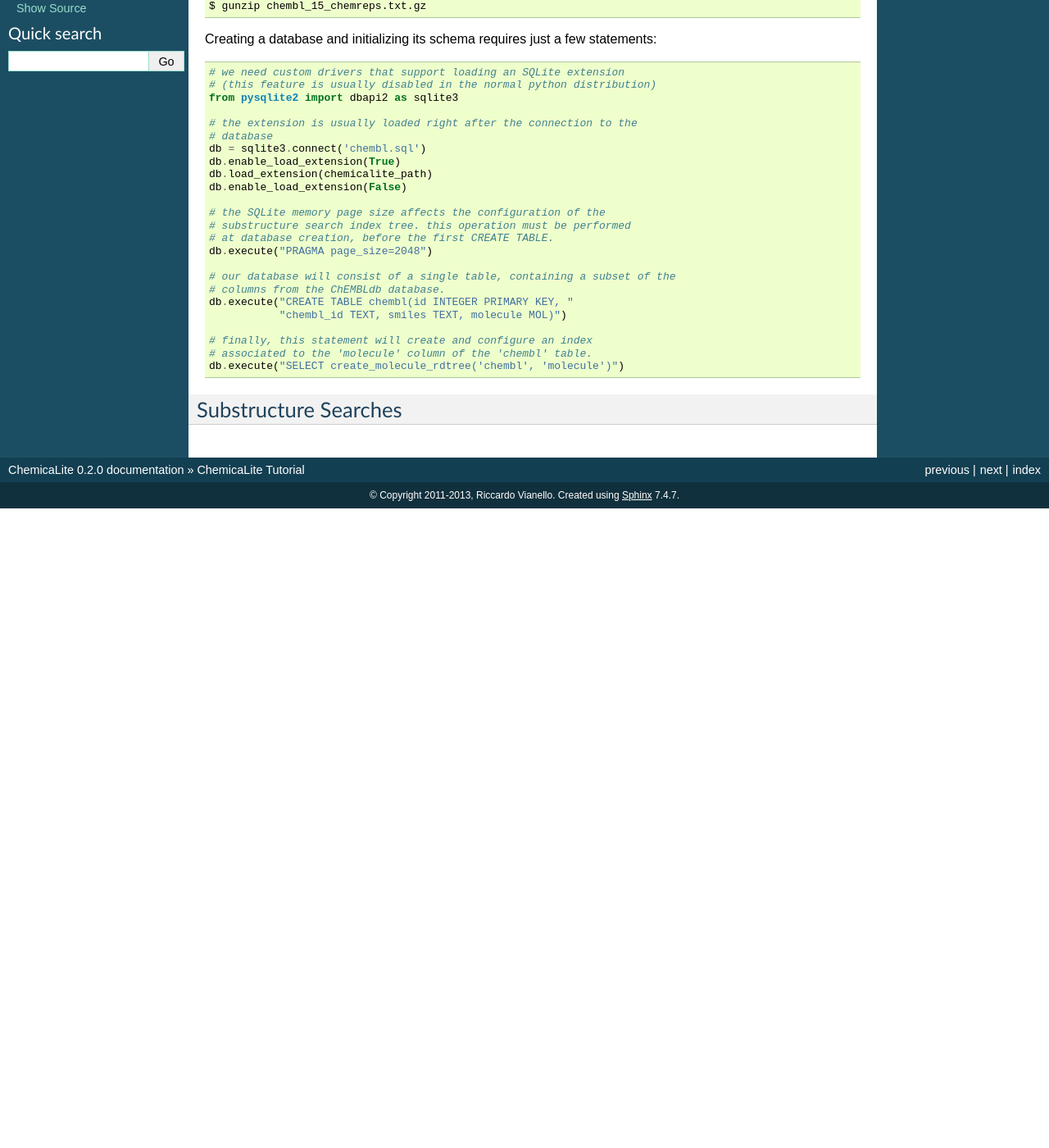
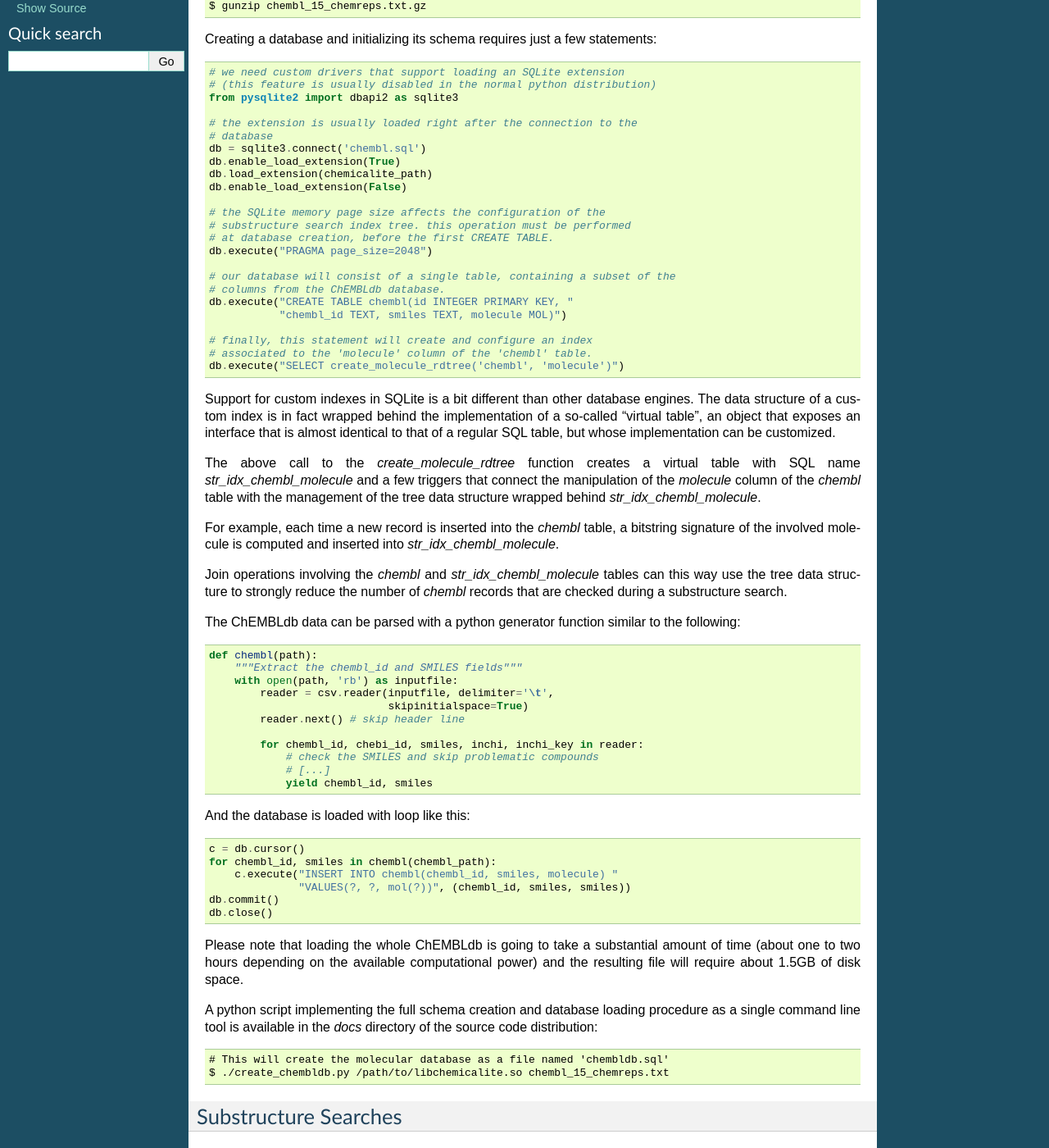
Before and after one commit to rvianello/chemicalite, a Sphinx documentation site: the page built from docs/tutorial.rst, in a window 1280 px wide and 1400 px high, scrolled down 270 px. Shown: the whole window at 82% size. Built offline with Sphinx 7.4.7, drawn with Linux system fonts in a browser that asks for light colours; before the commit the page ends 900 px from its top, so only the background shows below that.

Commit message:
second half of how to build a database

```diff
--- a/docs/tutorial.rst
+++ b/docs/tutorial.rst
@@ -37,6 +37,43 @@ Creating a database and initializing its schema requires just a few statements::
     # associated to the 'molecule' column of the 'chembl' table.
     db.execute("SELECT create_molecule_rdtree('chembl', 'molecule')")
 
+Support for custom indexes in SQLite is a bit different than other database engines. The data structure of a custom index is in fact wrapped behind the implementation of a so-called "virtual table", an object that exposes an interface that is almost identical to that of a regular SQL table, but whose implementation can be customized.
+
+The above call to the `create_molecule_rdtree` function creates a virtual table with SQL name `str_idx_chembl_molecule` and a few triggers that connect the manipulation of the `molecule` column of the `chembl` table with the management of the tree data structure wrapped behind `str_idx_chembl_molecule`.
+
+For example, each time a new record is inserted into the `chembl` table, a bitstring signature of the involved molecule is computed and inserted into `str_idx_chembl_molecule`.
+
+Join operations involving the `chembl` and `str_idx_chembl_molecule` tables can this way use the tree data structure to strongly reduce the number of `chembl` records that are checked during a substructure search.
+
+The ChEMBLdb data can be parsed with a python generator function similar to the following::
+
+    def chembl(path):
+        """Extract the chembl_id and SMILES fields"""
+        with open(path, 'rb') as inputfile:
+            reader = csv.reader(inputfile, delimiter='\t',
+                                skipinitialspace=True)
+            reader.next() # skip header line
+
+            for chembl_id, chebi_id, smiles, inchi, inchi_key in reader:
+                # check the SMILES and skip problematic compounds
+                # [...]
+                yield chembl_id, smiles
+
+And the database is loaded with loop like this::
+
+    c = db.cursor()
+    for chembl_id, smiles in chembl(chembl_path):
+        c.execute("INSERT INTO chembl(chembl_id, smiles, molecule) "
+                  "VALUES(?, ?, mol(?))", (chembl_id, smiles, smiles))
+    db.commit()
+    db.close()
+
+Please note that loading the whole ChEMBLdb is going to take a substantial amount of time (about one to two hours depending on the available computational power) and the resulting file will require about 1.5GB of disk space.
+
+A python script implementing the full schema creation and database loading procedure as a single command line tool is available in the `docs` directory of the source code distribution::
+
+    # This will create the molecular database as a file named 'chembldb.sql'
+    $ ./create_chembldb.py /path/to/libchemicalite.so chembl_15_chemreps.txt
 
 Substructure Searches
 ---------------------
```
